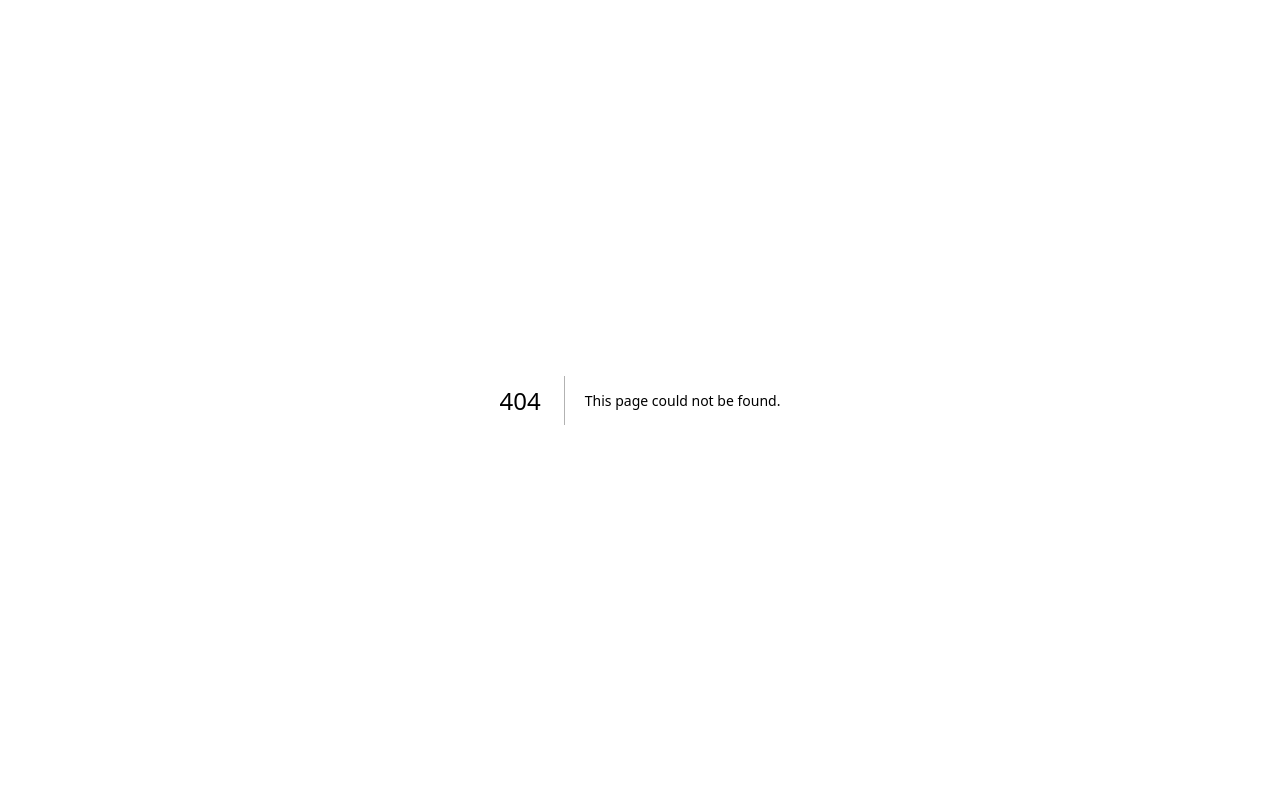
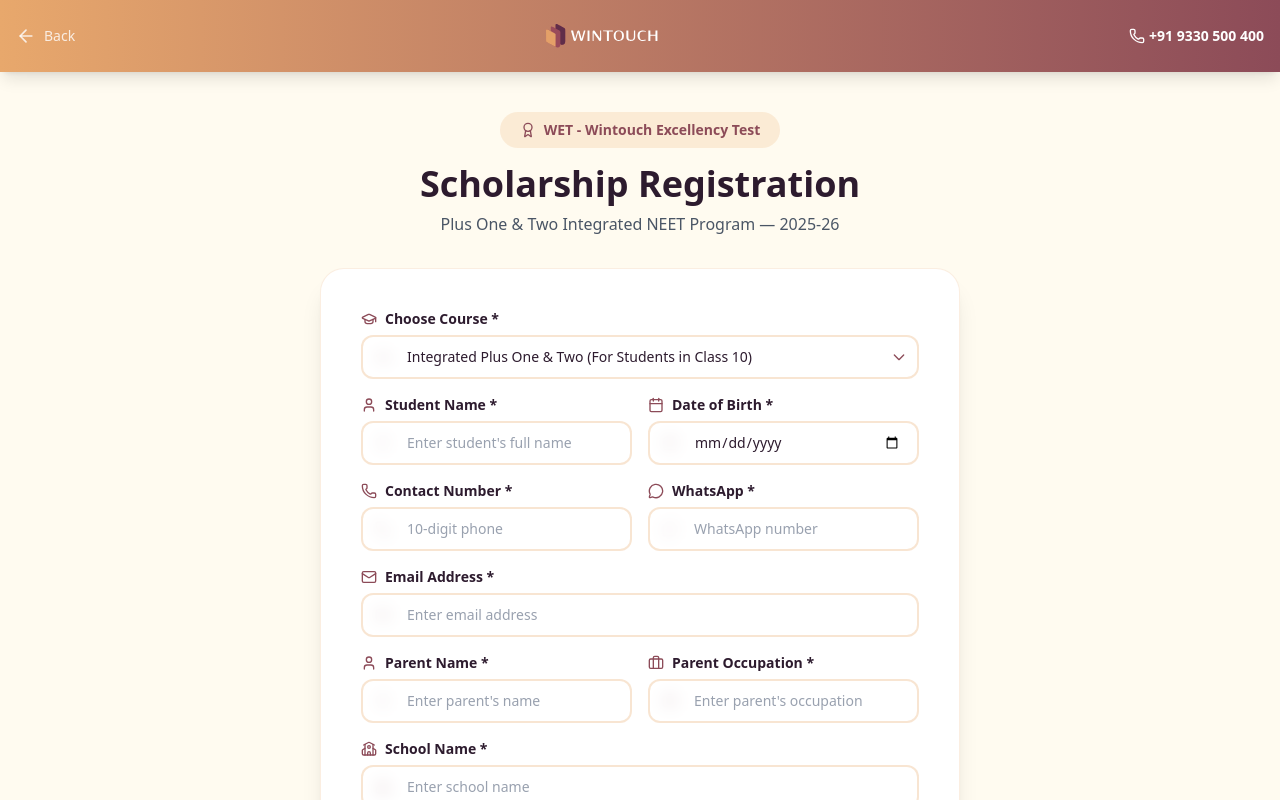
Before and after one commit to mubashirspam/wintouch, a Next.js app: page /lead/integrated/form in a window 1280 px wide. Before the commit this address had no page. Shown: the top 800 px of the page. Built offline with nearby package versions, Linux system fonts and the light colour scheme; a web font is replaced by a local one.

Commit message:
form link

```diff
--- a/app/components/sections/ExamForm.tsx
+++ b/app/components/sections/ExamForm.tsx
@@ -106,14 +106,16 @@
 interface ExamFormProps {
   onSuccess?: () => void;
   variant?: "embedded" | "standalone";
+  defaultCourseType?: string;
 }
 
 export default function ExamForm({
   onSuccess,
   variant = "embedded",
+  defaultCourseType = "",
 }: ExamFormProps) {
   const [formData, setFormData] = useState<FormData>({
-    courseType: "",
+    courseType: defaultCourseType,
     name: "",
     dob: "",
     contactNo: "",
--- /dev/null
+++ b/app/lead/integrated/form/page.tsx
@@ -0,0 +1,80 @@
+"use client";
+
+import Image from "next/image";
+import Link from "next/link";
+import { Award, ArrowLeft, Phone } from "lucide-react";
+import ExamForm from "@/app/components/sections/ExamForm";
+
+export default function IntegratedFormPage() {
+  return (
+    <div className="min-h-screen bg-[#FFFBF0]">
+      {/* Header */}
+      <div className="sticky top-0 z-20 bg-gradient-to-r from-[#E8A86C] to-[#8C4B58] shadow-lg">
+        <div className="container mx-auto px-4 py-4">
+          <div className="flex items-center justify-between">
+            <Link
+              href="/lead/integrated"
+              className="flex items-center gap-2 text-white/80 hover:text-white transition-colors"
+            >
+              <ArrowLeft className="w-5 h-5" />
+              <span className="text-sm font-medium">Back</span>
+            </Link>
+
+            <div className="w-28 h-10 relative">
+              <Image
+                src="/logo_white.svg"
+                alt="Wintouch Logo"
+                fill
+                className="object-contain"
+              />
+            </div>
+
+            <a
+              href="tel:+919330500400"
+              className="flex items-center gap-1 text-white text-sm font-bold"
+            >
+              <Phone className="w-4 h-4" />
+              <span className="hidden sm:inline">+91 9330 500 400</span>
+            </a>
+          </div>
+        </div>
+      </div>
+
+      {/* Form Section */}
+      <div className="container mx-auto px-4 py-10 max-w-2xl">
+        {/* Title */}
+        <div className="text-center mb-8">
+          <div className="inline-flex items-center gap-2 px-5 py-2 bg-[#E8A86C]/20 rounded-full text-[#8C4B58] text-sm font-bold mb-4">
+            <Award className="w-4 h-4" />
+            WET - Wintouch Excellency Test
+          </div>
+          <h1 className="text-3xl md:text-4xl font-black text-[#2D1B2E] mb-2">
+            Scholarship Registration
+          </h1>
+          <p className="text-gray-600">
+            Plus One &amp; Two Integrated NEET Program — 2025-26
+          </p>
+        </div>
+
+        {/* Form Card */}
+        <div className="bg-white rounded-3xl shadow-xl border border-[#E8A86C]/20 p-6 md:p-8">
+          <ExamForm
+            variant="standalone"
+            defaultCourseType="exam_tenth"
+          />
+        </div>
+
+        {/* Footer note */}
+        <p className="text-center text-gray-500 text-sm mt-6">
+          Need help?{" "}
+          <a
+            href="tel:+919330500400"
+            className="text-[#8C4B58] font-semibold hover:underline"
+          >
+            Call +91 9330 500 400
+          </a>
+        </p>
+      </div>
+    </div>
+  );
+}
--- a/app/lead/integrated/page.tsx
+++ b/app/lead/integrated/page.tsx
@@ -2,7 +2,7 @@
 
 import { useState, useEffect } from "react";
 import Image from "next/image";
-import { ScholarshipFormModal } from "@/app/components/ui";
+import Link from "next/link";
 import {
   Phone,
   MapPin,
@@ -28,7 +28,6 @@
 
 export default function IntegratedLeadPage() {
   const [activeFeature, setActiveFeature] = useState(0);
-  const [isScholarshipOpen, setIsScholarshipOpen] = useState(false);
 
   useEffect(() => {
     const interval = setInterval(() => {
@@ -159,14 +158,14 @@
 
               {/* CTA Buttons */}
               <div className="flex flex-col sm:flex-row gap-4 pt-4 justify-center lg:justify-start">
-                <button
-                  onClick={() => setIsScholarshipOpen(true)}
+                <Link
+                  href="/lead/integrated/form"
                   className="group inline-flex items-center justify-center gap-3 px-8 py-5 bg-[#E8A86C] text-[#2D1B2E] rounded-2xl font-bold text-lg shadow-lg hover:bg-[#d4975f] transition-colors duration-200 active:scale-95"
                 >
                   <Play className="w-5 h-5" />
                   Apply Now
                   <ArrowRight className="w-5 h-5 group-hover:translate-x-1 transition-transform" />
-                </button>
+                </Link>
                 <a
                   href="tel:+919330500400"
                   className="inline-flex items-center justify-center gap-3 px-8 py-5 bg-white/10 backdrop-blur-sm text-white rounded-2xl font-bold text-lg hover:bg-white/20 transition-colors duration-200 active:scale-95"
@@ -428,14 +427,14 @@
             </p>
 
             <div className="flex flex-col sm:flex-row gap-4 justify-center pt-4">
-              <button
-                onClick={() => setIsScholarshipOpen(true)}
+              <Link
+                href="/lead/integrated/form"
                 className="group inline-flex items-center justify-center gap-3 px-10 py-6 bg-[#E8A86C] text-[#2D1B2E] rounded-2xl font-bold text-xl shadow-lg hover:bg-[#d4975f] transition-colors duration-200 active:scale-95"
               >
                 <CheckCircle2 className="w-6 h-6" />
                 Apply Now
                 <ArrowRight className="w-6 h-6 group-hover:translate-x-1 transition-transform" />
-              </button>
+              </Link>
             </div>
 
             {/* Contact Info */}
@@ -471,19 +470,19 @@
             <Phone className="w-5 h-5" />
             Call Now
           </a>
-          <button
-            onClick={() => setIsScholarshipOpen(true)}
+          <Link
+            href="/lead/integrated/form"
             className="flex-1 inline-flex items-center justify-center gap-2 px-4 py-4 bg-[#E8A86C] text-[#2D1B2E] rounded-xl font-bold"
           >
             Apply Now
             <ArrowRight className="w-5 h-5" />
-          </button>
+          </Link>
         </div>
       </div>
 
       {/* Floating Apply Button - Desktop */}
-      <button
-        onClick={() => setIsScholarshipOpen(true)}
+      <Link
+        href="/lead/integrated/form"
         className="hidden md:flex fixed right-6 top-1/2 -translate-y-1/2 z-50 flex-col items-center gap-2 p-4 bg-gradient-to-br from-[#E8A86C] to-[#8C4B58] rounded-2xl shadow-lg hover:shadow-xl transition-shadow duration-200"
       >
         <div className="p-3 bg-white/10 rounded-full">
@@ -491,13 +490,7 @@
         </div>
         <span className="text-white font-black text-sm">APPLY</span>
         <span className="text-white font-black text-sm">NOW</span>
-      </button>
-
-      {/* Scholarship Form Modal */}
-      <ScholarshipFormModal
-        isOpen={isScholarshipOpen}
-        onClose={() => setIsScholarshipOpen(false)}
-      />
+      </Link>
     </div>
   );
 }
--- /dev/null
+++ b/app/lead/repeaters/form/page.tsx
@@ -0,0 +1,80 @@
+"use client";
+
+import Image from "next/image";
+import Link from "next/link";
+import { Award, ArrowLeft, Phone } from "lucide-react";
+import ExamForm from "@/app/components/sections/ExamForm";
+
+export default function RepeatersFormPage() {
+  return (
+    <div className="min-h-screen bg-[#FFFBF0]">
+      {/* Header */}
+      <div className="sticky top-0 z-20 bg-gradient-to-r from-[#8C4B58] to-[#E8A86C] shadow-lg">
+        <div className="container mx-auto px-4 py-4">
+          <div className="flex items-center justify-between">
+            <Link
+              href="/lead/repeaters"
+              className="flex items-center gap-2 text-white/80 hover:text-white transition-colors"
+            >
+              <ArrowLeft className="w-5 h-5" />
+              <span className="text-sm font-medium">Back</span>
+            </Link>
+
+            <div className="w-28 h-10 relative">
+              <Image
+                src="/logo_white.svg"
+                alt="Wintouch Logo"
+                fill
+                className="object-contain"
+              />
+            </div>
+
+            <a
+              href="tel:+919330500400"
+              className="flex items-center gap-1 text-white text-sm font-bold"
+            >
+              <Phone className="w-4 h-4" />
+              <span className="hidden sm:inline">+91 9330 500 400</span>
+            </a>
+          </div>
+        </div>
+      </div>
+
+      {/* Form Section */}
+      <div className="container mx-auto px-4 py-10 max-w-2xl">
+        {/* Title */}
+        <div className="text-center mb-8">
+          <div className="inline-flex items-center gap-2 px-5 py-2 bg-[#8C4B58]/10 rounded-full text-[#8C4B58] text-sm font-bold mb-4">
+            <Award className="w-4 h-4" />
+            WET - Wintouch Excellency Test
+          </div>
+          <h1 className="text-3xl md:text-4xl font-black text-[#2D1B2E] mb-2">
+            Scholarship Registration
+          </h1>
+          <p className="text-gray-600">
+            NEET Repeaters Batch 2026-27
+          </p>
+        </div>
+
+        {/* Form Card */}
+        <div className="bg-white rounded-3xl shadow-xl border border-[#8C4B58]/20 p-6 md:p-8">
+          <ExamForm
+            variant="standalone"
+            defaultCourseType="exam_twelfth"
+          />
+        </div>
+
+        {/* Footer note */}
+        <p className="text-center text-gray-500 text-sm mt-6">
+          Need help?{" "}
+          <a
+            href="tel:+919330500400"
+            className="text-[#8C4B58] font-semibold hover:underline"
+          >
+            Call +91 9330 500 400
+          </a>
+        </p>
+      </div>
+    </div>
+  );
+}
--- a/app/lead/repeaters/page.tsx
+++ b/app/lead/repeaters/page.tsx
@@ -2,7 +2,7 @@
 
 import { useState, useEffect } from "react";
 import Image from "next/image";
-import { ScholarshipFormModal } from "@/app/components/ui";
+import Link from "next/link";
 import {
   Phone,
   MapPin,
@@ -30,7 +30,6 @@
 
 export default function RepeatersLeadPage() {
   const [activeFeature, setActiveFeature] = useState(0);
-  const [isScholarshipOpen, setIsScholarshipOpen] = useState(false);
 
   useEffect(() => {
     const interval = setInterval(() => {
@@ -166,14 +165,14 @@
 
               {/* CTA Buttons */}
               <div className="flex flex-col sm:flex-row gap-4 pt-4 justify-center lg:justify-start">
-                <button
-                  onClick={() => setIsScholarshipOpen(true)}
+                <Link
+                  href="/lead/repeaters/form"
                   className="group inline-flex items-center justify-center gap-3 px-8 py-5 bg-[#E8A86C] text-[#2D1B2E] rounded-2xl font-bold text-lg shadow-lg hover:bg-[#d4975f] transition-colors duration-200 active:scale-95"
                 >
                   <Play className="w-5 h-5" />
                   Join Now
                   <ArrowRight className="w-5 h-5 group-hover:translate-x-1 transition-transform" />
-                </button>
+                </Link>
                 <a
                   href="tel:+919330500400"
                   className="inline-flex items-center justify-center gap-3 px-8 py-5 bg-white/10 backdrop-blur-sm text-white rounded-2xl font-bold text-lg hover:bg-white/20 transition-colors duration-200 active:scale-95"
@@ -416,14 +415,14 @@
             </p>
 
             <div className="flex flex-col sm:flex-row gap-4 justify-center pt-4">
-              <button
-                onClick={() => setIsScholarshipOpen(true)}
+              <Link
+                href="/lead/repeaters/form"
                 className="group inline-flex items-center justify-center gap-3 px-10 py-6 bg-[#E8A86C] text-[#2D1B2E] rounded-2xl font-bold text-xl shadow-lg hover:bg-[#d4975f] transition-colors duration-200 active:scale-95"
               >
                 <CheckCircle2 className="w-6 h-6" />
                 Apply Now
                 <ArrowRight className="w-6 h-6 group-hover:translate-x-1 transition-transform" />
-              </button>
+              </Link>
             </div>
 
             {/* Contact Info */}
@@ -459,19 +458,19 @@
             <Phone className="w-5 h-5" />
             Call Now
           </a>
-          <button
-            onClick={() => setIsScholarshipOpen(true)}
+          <Link
+            href="/lead/repeaters/form"
             className="flex-1 inline-flex items-center justify-center gap-2 px-4 py-4 bg-[#E8A86C] text-[#2D1B2E] rounded-xl font-bold"
           >
             Apply Now
             <ArrowRight className="w-5 h-5" />
-          </button>
+          </Link>
         </div>
       </div>
 
       {/* Floating Apply Button - Desktop */}
-      <button
-        onClick={() => setIsScholarshipOpen(true)}
+      <Link
+        href="/lead/repeaters/form"
         className="hidden md:flex fixed right-6 top-1/2 -translate-y-1/2 z-50 flex-col items-center gap-2 p-4 bg-gradient-to-br from-[#8C4B58] to-[#E8A86C] rounded-2xl shadow-lg hover:shadow-xl transition-shadow duration-200"
       >
         <div className="p-3 bg-white/10 rounded-full">
@@ -479,13 +478,7 @@
         </div>
         <span className="text-white font-black text-sm">APPLY</span>
         <span className="text-white font-black text-sm">NOW</span>
-      </button>
-
-      {/* Scholarship Form Modal */}
-      <ScholarshipFormModal
-        isOpen={isScholarshipOpen}
-        onClose={() => setIsScholarshipOpen(false)}
-      />
+      </Link>
     </div>
   );
 }
```
